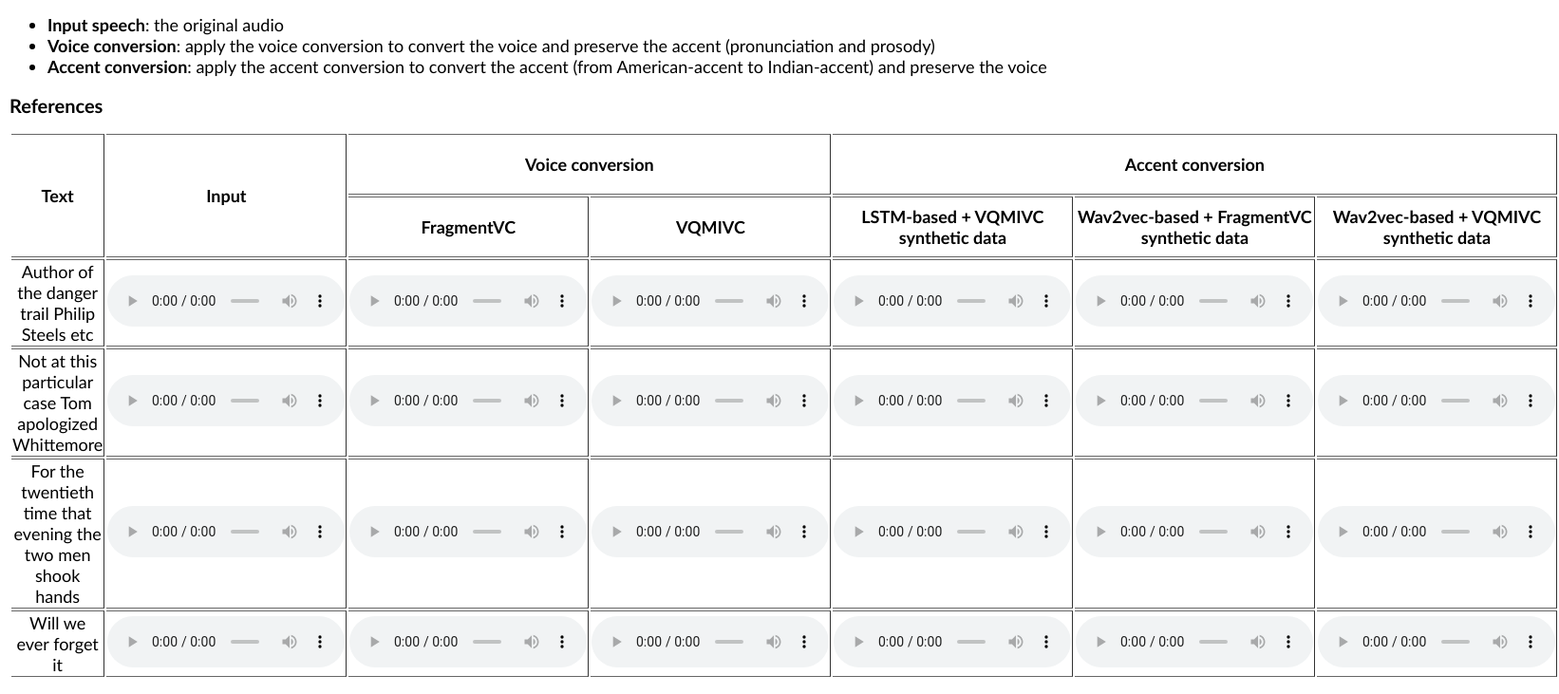
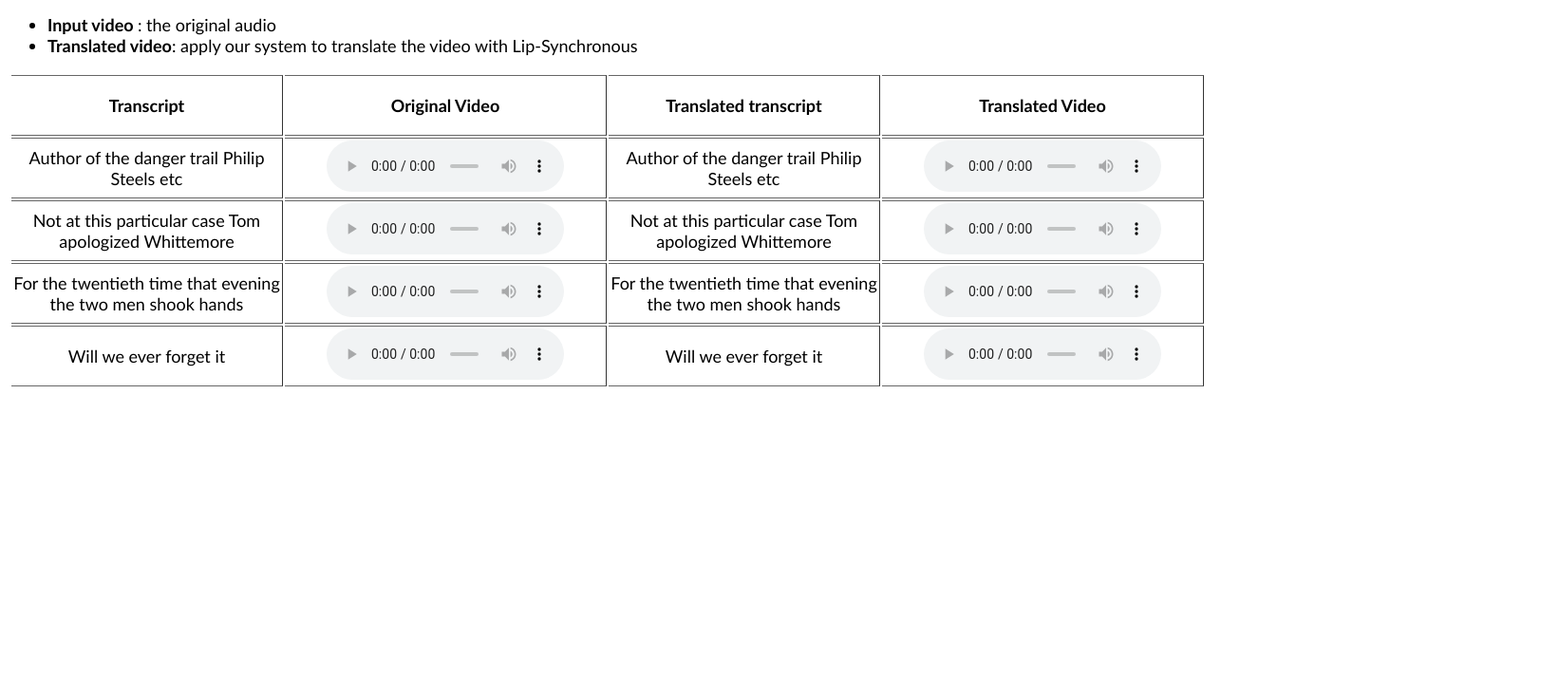
Before and after one commit to videospeechtranslation/videospeechtranslation.github.io, a plain HTML site: page index.html in a window 1280 px wide. Shown: the part 69-800 px from the top of the page at 95% size, 1642 px wide, since content can reach past the window. Drawn offline with Linux system fonts and the light colour scheme.

Commit message:
first commit

```diff
--- a/index.html
+++ b/index.html
@@ -15,7 +15,7 @@
         gtag('config', 'UA-171609755-1');
     </script>
     <meta content="text/html; charset=ISO-8859-1" http-equiv="content-type">
-    <title>Accent conversion sample</title>
+    <title>Video speech translation demo videos</title>
 
     <style>
         body {
@@ -102,7 +102,7 @@
     <tbody>
     <tr>
         <td>
-            <h1>Accent conversion demo audios</h1>
+            <h1>Video speech translation demo videos</h1>
         </td>
     </tbody>
 </table>
@@ -121,43 +121,23 @@
     <!--<h2>Experiment 2: Evaluating the reference-free golden speaker (L2-GS)</h2>-->
 
     <ul>
-        <li><b>Input speech</b>: the original audio</li>
-        <li><b>Voice conversion</b>: apply the voice conversion to convert the voice and preserve the accent
-            (pronunciation and prosody)
+        <li><b>Input video </b>: the original audio</li>
+        <li><b>Translated video</b>: apply our system to translate the video with Lip-Synchronous
         </li>
-        <li><b>Accent conversion</b>: apply the accent conversion to convert the accent (from American-accent to
-            Indian-accent) and preserve the voice
-        </li>
+
     </ul>
 
     <table width="100%" class="samples">
         <tbody>
         <tr>
 
-            <td rowspan="2"><b>Text</b></td>
-            <td rowspan="2"><b>Input</b></td>
-            <td colspan="2"><b>Voice conversion</b></td>
-            <td colspan="3"><b>Accent conversion</b></td>
+            <td rowspan="1"><b>Transcript</b></td>
+            <td rowspan="1"><b>Original Video</b></td>
+            <td colspan="1"><b>Translated transcript</b></td>
+            <td colspan="1"><b>Translated Video</b></td>
         </tr>
 
-        <tr>
 
-            <td>
-                <b>FragmentVC</b>
-            </td>
-            <td>
-                <b>VQMIVC</b>
-            </td>
-            <td>
-                <b>LSTM-based + VQMIVC synthetic data</b>
-            </td>
-            <td>
-                <b>Wav2vec-based + FragmentVC synthetic data</b>
-            </td>
-            <td>
-                <b>Wav2vec-based + VQMIVC synthetic data</b>
-            </td>
-        </tr>
         <tr>
             <td>
                 Author of the danger trail Philip Steels etc
@@ -168,30 +148,14 @@
                 </audio>
             </td>
             <td>
-                <audio controls="">
-                    <source src="wav/voice_conversion_1/1.wav" type="audio/wav"></source>
-                </audio>
+                Author of the danger trail Philip Steels etc
             </td>
             <td>
                 <audio controls="">
                     <source src="wav/voice_conversion_2/1.wav" type="audio/wav"></source>
                 </audio>
             </td>
-            <td>
-                <audio controls="">
-                    <source src="wav/accent_conversion_lstm/1.wav" type="audio/wav"></source>
-                </audio>
-            </td>
-            <td>
-                <audio controls="">
-                    <source src="wav/accent_conversion_1/1.wav" type="audio/wav"></source>
-                </audio>
-            </td>
-            <td>
-                <audio controls="">
-                    <source src="wav/accent_conversion_2/1.wav" type="audio/wav"></source>
-                </audio>
-            </td>
+
         </tr>
         <tr>
             <td>
@@ -203,30 +167,14 @@
                 </audio>
             </td>
             <td>
-                <audio controls="">
-                    <source src="wav/voice_conversion_1/2.wav" type="audio/wav"></source>
-                </audio>
+                 Not at this particular case Tom apologized Whittemore
             </td>
             <td>
                 <audio controls="">
                     <source src="wav/voice_conversion_2/2.wav" type="audio/wav"></source>
                 </audio>
             </td>
-            <td>
-                <audio controls="">
-                    <source src="wav/accent_conversion_lstm/2.wav" type="audio/wav"></source>
-                </audio>
-            </td>
-            <td>
-                <audio controls="">
-                    <source src="wav/accent_conversion_1/2.wav" type="audio/wav"></source>
-                </audio>
-            </td>
-            <td>
-                <audio controls="">
-                    <source src="wav/accent_conversion_2/2.wav" type="audio/wav"></source>
-                </audio>
-            </td>
+
         </tr>
         <tr>
             <!--        <td rowspan="3">TXHC</td>-->
@@ -241,30 +189,14 @@
                 </audio>
             </td>
             <td>
-                <audio controls="">
-                    <source src="wav/voice_conversion_1/3.wav" type="audio/wav"></source>
-                </audio>
+                 For the twentieth time that evening the two men shook hands
             </td>
             <td>
                 <audio controls="">
                     <source src="wav/voice_conversion_2/3.wav" type="audio/wav"></source>
                 </audio>
             </td>
-            <td>
-                <audio controls="">
-                    <source src="wav/accent_conversion_lstm/3.wav" type="audio/wav"></source>
-                </audio>
-            </td>
-            <td>
-                <audio controls="">
-                    <source src="wav/accent_conversion_1/3.wav" type="audio/wav"></source>
-                </audio>
-            </td>
-            <td>
-                <audio controls="">
-                    <source src="wav/accent_conversion_2/3.wav" type="audio/wav"></source>
-                </audio>
-            </td>
+
         </tr>
         <tr>
             <td>
@@ -276,34 +208,18 @@
                 </audio>
             </td>
             <td>
-                <audio controls="">
-                    <source src="wav/voice_conversion_1/4.wav" type="audio/wav"></source>
-                </audio>
+                Will we ever forget it
             </td>
             <td>
                 <audio controls="">
                     <source src="wav/voice_conversion_2/4.wav" type="audio/wav"></source>
                 </audio>
             </td>
-            <td>
-                <audio controls="">
-                    <source src="wav/accent_conversion_lstm/4.wav" type="audio/wav"></source>
-                </audio>
-            </td>
-            <td>
-                <audio controls="">
-                    <source src="wav/accent_conversion_1/4.wav" type="audio/wav"></source>
-                </audio>
-            </td>
-            <td>
-                <audio controls="">
-                    <source src="wav/accent_conversion_2/4.wav" type="audio/wav"></source>
-                </audio>
-            </td>
+
         <tr>
 
 
-            <h2>References</h2>
+
             <!--<p>[1] G. Zhao <i>et al</i>., "L2-ARCTIC: A non-native English speech corpus," in <i>Proc. Interspeech</i>, 2018, pp. 2783-2787.</p>-->
             <!--<p>[2] J.-X. Zhang, Z.-H. Ling, Y. Jiang, L.-J. Liu, C. Liang, and L.-R. Dai, "Improving sequence-to-sequence acoustic modeling by adding text-supervision," in <i>Proc. ICASSP</i>, 2019, pp. 6785-6789.</p>-->
             <!--<p>[3] S. Liu <i>et al</i>., "End-to-end accent conversion without using native utterances," in <i>Proc. ICASSP</i>, 2020, pp. 6289-6293.</p>-->
```
